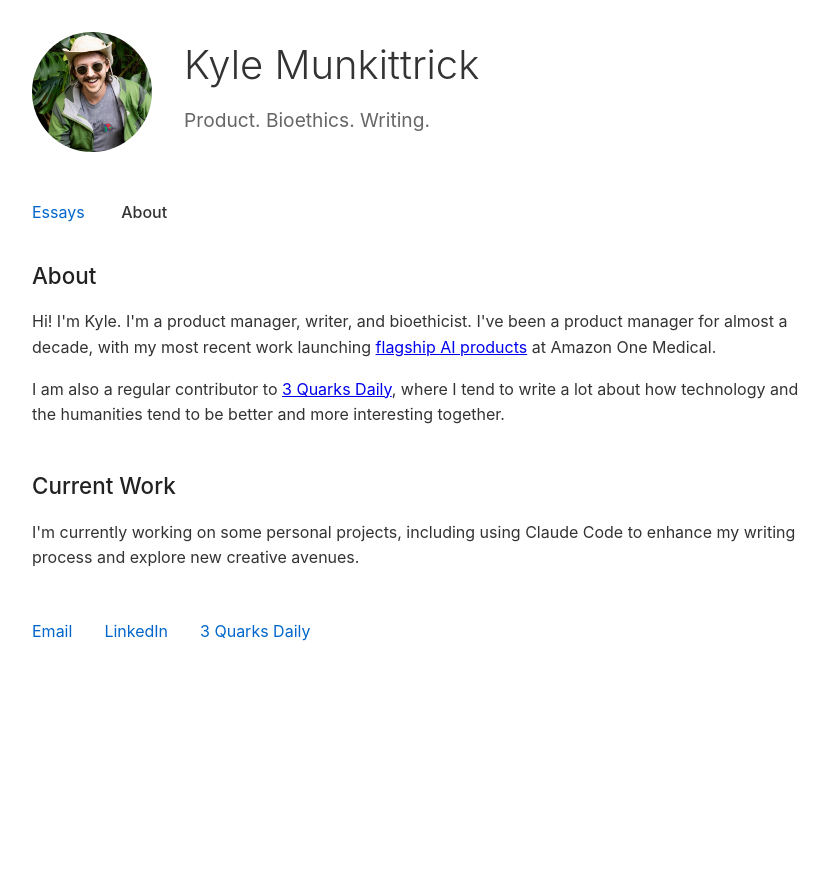
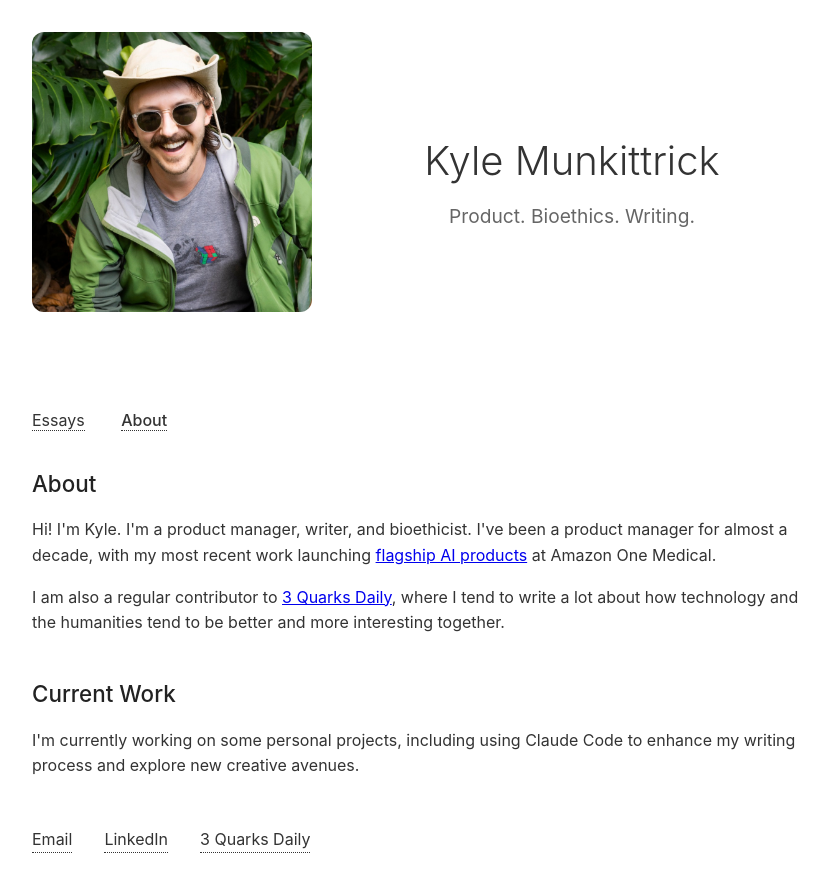
Before and after one commit to kmunki/kmunki.github.io, a Jekyll site: the page built from about.html, in a window 1280 px wide. Shown: the top 892 px of the page, without its empty margins (224-1052 px from the left). Built offline with Jekyll 4.4.1, drawn with Linux system fonts in a browser that asks for light colours.

Commit message:
Improve banner layout and photo size

```diff
--- a/_layouts/default.html
+++ b/_layouts/default.html
@@ -51,8 +52,8 @@
         }
 
         .profile-photo {
-            width: 120px;
-            height: 120px;
+            width: 80px;
+            height: 80px;
             border-radius: 50%;
             object-fit: cover;
             flex-shrink: 0;
@@ -60,6 +61,51 @@
 
         .header-text {
             flex: 1;
+        }
+
+        /* Landing page layout - medium photo side */
+        .landing-header {
+            margin-bottom: 4rem;
+            display: flex;
+            align-items: center;
+            gap: 3rem;
+        }
+
+        .landing-header .profile-photo {
+            width: 200px;
+            height: 200px;
+            border-radius: 12px;
+            flex-shrink: 0;
+        }
+
+        .landing-header .header-text {
+            flex: 1;
+        }
+
+        /* About page layout - huge photo top */
+        .about-header {
+            margin-bottom: 4rem;
+            text-align: center;
+        }
+
+        .about-header .profile-photo {
+            width: 280px;
+            height: 280px;
+            border-radius: 12px;
+            margin: 0 auto 2rem auto;
+            display: block;
+        }
+
+        .about-header .header-text {
+            max-width: 600px;
+            margin: 0 auto;
+        }
+
+        .intro-text {
+            font-size: 1.1rem;
+            color: #666;
+            margin-top: 1rem;
+            line-height: 1.7;
         }
 
         h1 {
@@ -79,13 +125,14 @@
         }
 
         nav a {
-            color: #0066cc;
+            color: #333;
             text-decoration: none;
             margin-right: 2rem;
+            border-bottom: 1px dotted #333;
         }
 
         nav a:hover {
-            text-decoration: underline;
+            opacity: 0.7;
         }
 
         nav a.active {
@@ -166,12 +213,13 @@
         }
 
         .contact a {
-            color: #0066cc;
+            color: #333;
             text-decoration: none;
+            border-bottom: 1px dotted #333;
         }
 
         .contact a:hover {
-            text-decoration: underline;
+            opacity: 0.7;
         }
 
         @media (max-width: 600px) {
@@ -179,15 +227,25 @@
                 padding: 1rem;
             }
 
-            header {
+            header, .landing-header {
                 flex-direction: column;
                 text-align: center;
                 gap: 1rem;
             }
 
             .profile-photo {
-                width: 100px;
-                height: 100px;
+                width: 60px;
+                height: 60px;
+            }
+
+            .landing-header .profile-photo {
+                width: 160px;
+                height: 160px;
+            }
+
+            .about-header .profile-photo {
+                width: 200px;
+                height: 200px;
             }
 
             h1 {
@@ -247,13 +305,35 @@
     </script>
 </head>
 <body>
+    {% if page.url == '/' %}
+    <!-- Landing page: medium photo side -->
+    <header class="landing-header">
+        <img src="/kyle_munkittrick.jpg" alt="Kyle Munkittrick" class="profile-photo">
+        <div class="header-text">
+            <h1><a href="/" style="color: inherit; text-decoration: none; border-bottom: none;">Kyle Munkittrick</a></h1>
+            <p class="subtitle">Product. Bioethics. Writing.</p>
+            <p class="intro-text">I'm a product manager, writer, and bioethicist exploring how technology shapes society. I work on AI healthcare products at Amazon One Medical and write about the intersection of ethics and emerging technologies.</p>
+        </div>
+    </header>
+    {% elsif page.url == '/about/' %}
+    <!-- About page: huge photo top -->
+    <header class="about-header">
+        <img src="/kyle_munkittrick.jpg" alt="Kyle Munkittrick" class="profile-photo">
+        <div class="header-text">
+            <h1><a href="/" style="color: inherit; text-decoration: none; border-bottom: none;">Kyle Munkittrick</a></h1>
+            <p class="subtitle">Product. Bioethics. Writing.</p>
+        </div>
+    </header>
+    {% else %}
+    <!-- Essays/posts: small circular banner -->
     <header>
         <img src="/kyle_munkittrick.jpg" alt="Kyle Munkittrick" class="profile-photo">
         <div class="header-text">
-            <h1><a href="/" style="color: inherit; text-decoration: none;">Kyle Munkittrick</a></h1>
+            <h1><a href="/" style="color: inherit; text-decoration: none; border-bottom: none;">Kyle Munkittrick</a></h1>
             <p class="subtitle">Product. Bioethics. Writing.</p>
         </div>
     </header>
+    {% endif %}
 
     <nav>
         <a href="/" {% if page.url == "/" %}class="active"{% endif %}>Essays</a>
```
Also changed, not shown: other parts of _layouts/default.html (+1 -0 lines).
